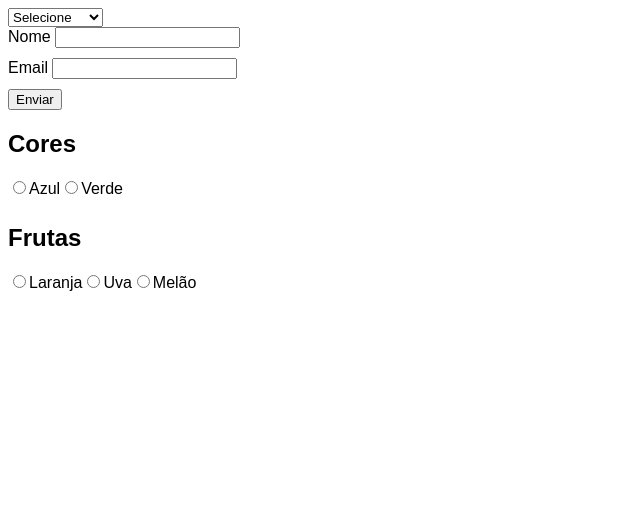
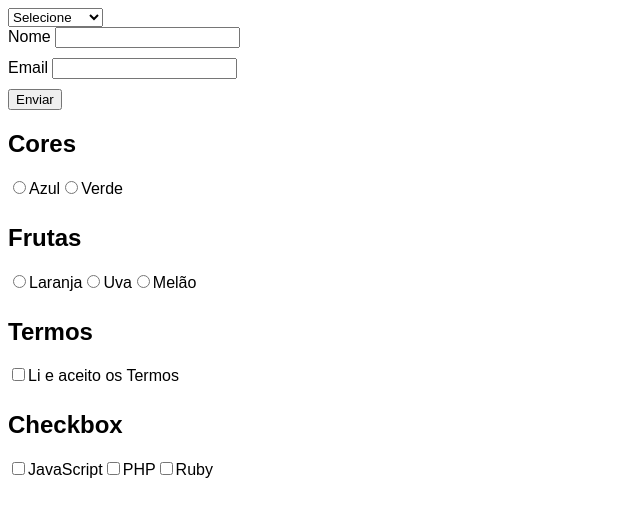
Before and after one commit to anthony-ricardox/react, a React (Vite) app in the folder react/: page / in a window 1280 px wide. Shown: the top 516 px of the page, without its empty margins (0-640 px from the left). Built offline with nearby package versions, Linux system fonts and the light colour scheme.

Commit message:
componente Checkbox

```diff
--- a/react/ex21-input-component/App.jsx
+++ b/react/ex21-input-component/App.jsx
@@ -4,6 +4,7 @@ import Input from "./Form/Input";
 import "../public/style.css";
 import Select from "./Form/Select";
 import Radio from "./Form/Radio";
+import Chekbox from "./Form/Chekbox";
 
 const App = () => {
   const [nome, setNome] = React.useState("");
@@ -11,6 +12,11 @@ const App = () => {
   const [produto, setProduto] = React.useState("");
   const [cor, setCor] = React.useState("");
   const [fruta, setFruta] = React.useState("");
+  const [linguagens, setLinguagens] = React.useState([]);
+  const [termos, setTermos] = React.useState([])
+  if(termos.length > 0 ){
+    console.log('Enviado')
+  }
 
   return (
     <form action="">
@@ -34,10 +40,28 @@ const App = () => {
         required
       />
       <button>Enviar</button>
-        <h2>Cores</h2>
+      <h2>Cores</h2>
       <Radio options={["Azul", "Verde"]} value={cor} setValue={setCor} />
-        <h2>Frutas</h2>
-       <Radio options={["Laranja", "Uva", "Melão"]} value={fruta} setValue={setFruta} />
+      <h2>Frutas</h2>
+      <Radio
+        options={["Laranja", "Uva", "Melão"]}
+        value={fruta}
+        setValue={setFruta}
+      />
+
+      <h2>Termos</h2>
+      <Chekbox
+        options={["Li e aceito os Termos"]}
+        value={termos}
+        setValue={setTermos}
+      />
+
+      <h2>Checkbox</h2>
+      <Chekbox
+        options={["JavaScript", "PHP", "Ruby"]}
+        value={linguagens}
+        setValue={setLinguagens}
+      />
     </form>
   );
 };
--- /dev/null
+++ b/react/ex21-input-component/Form/Chekbox.jsx
@@ -0,0 +1,30 @@
+import React from "react";
+
+const Chekbox = ({ options, value, setValue }) => {
+
+  function handleChange({target}) {
+    if (target.checked) {
+      setValue([...value, target.value]);
+    } else {
+      setValue(value.filter((itemValue) => itemValue !== target.value));
+    }
+  }
+
+  return (
+    <div>
+      {options.map((option) => (
+        <label key={option}>
+          <input
+            type="checkbox"
+            value={option}
+            checked={value.includes(option)}
+            onChange={handleChange}
+          />
+          {option}
+        </label>
+      ))}
+    </div>
+  );
+};
+
+export default Chekbox;
```
